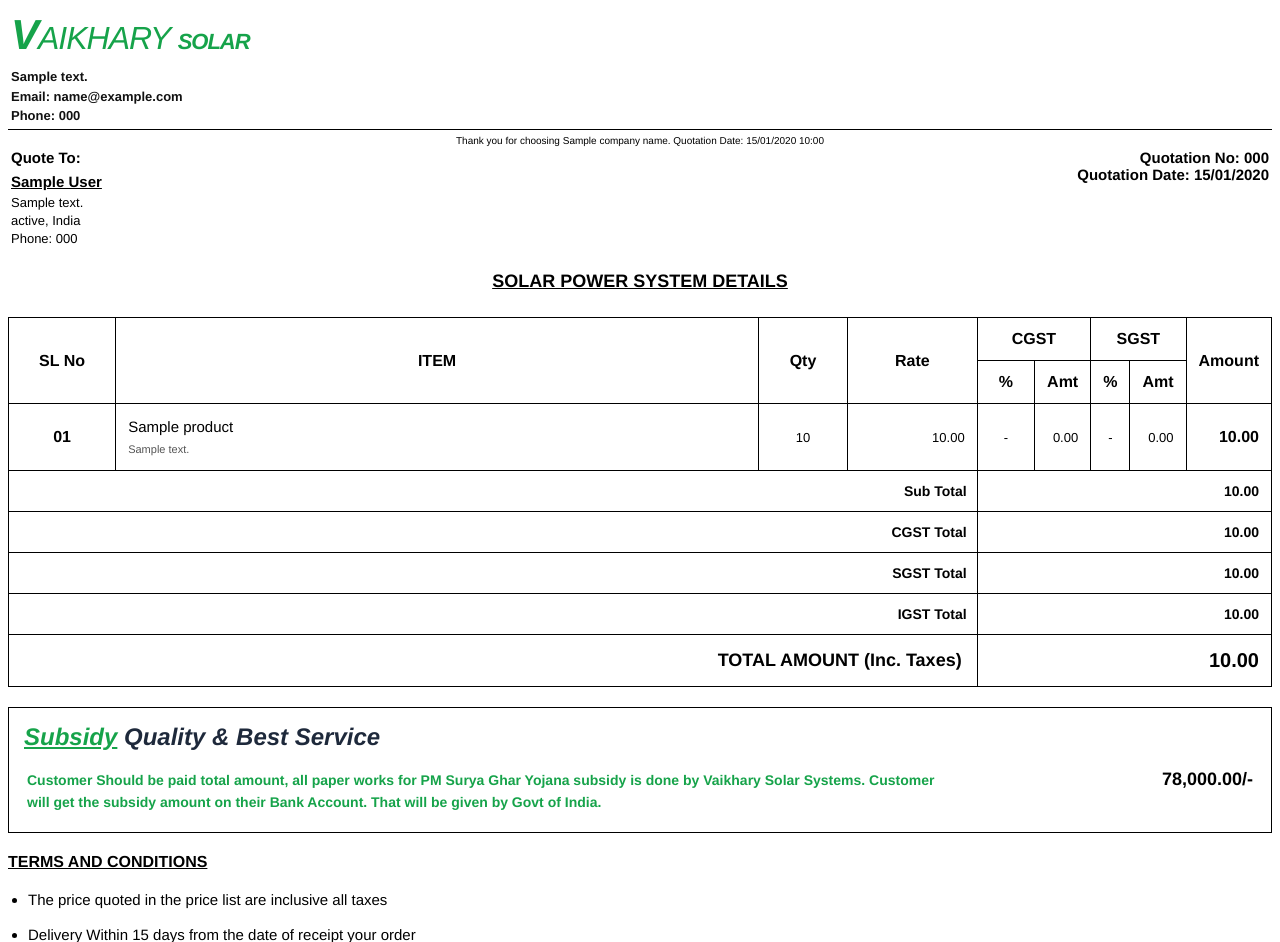
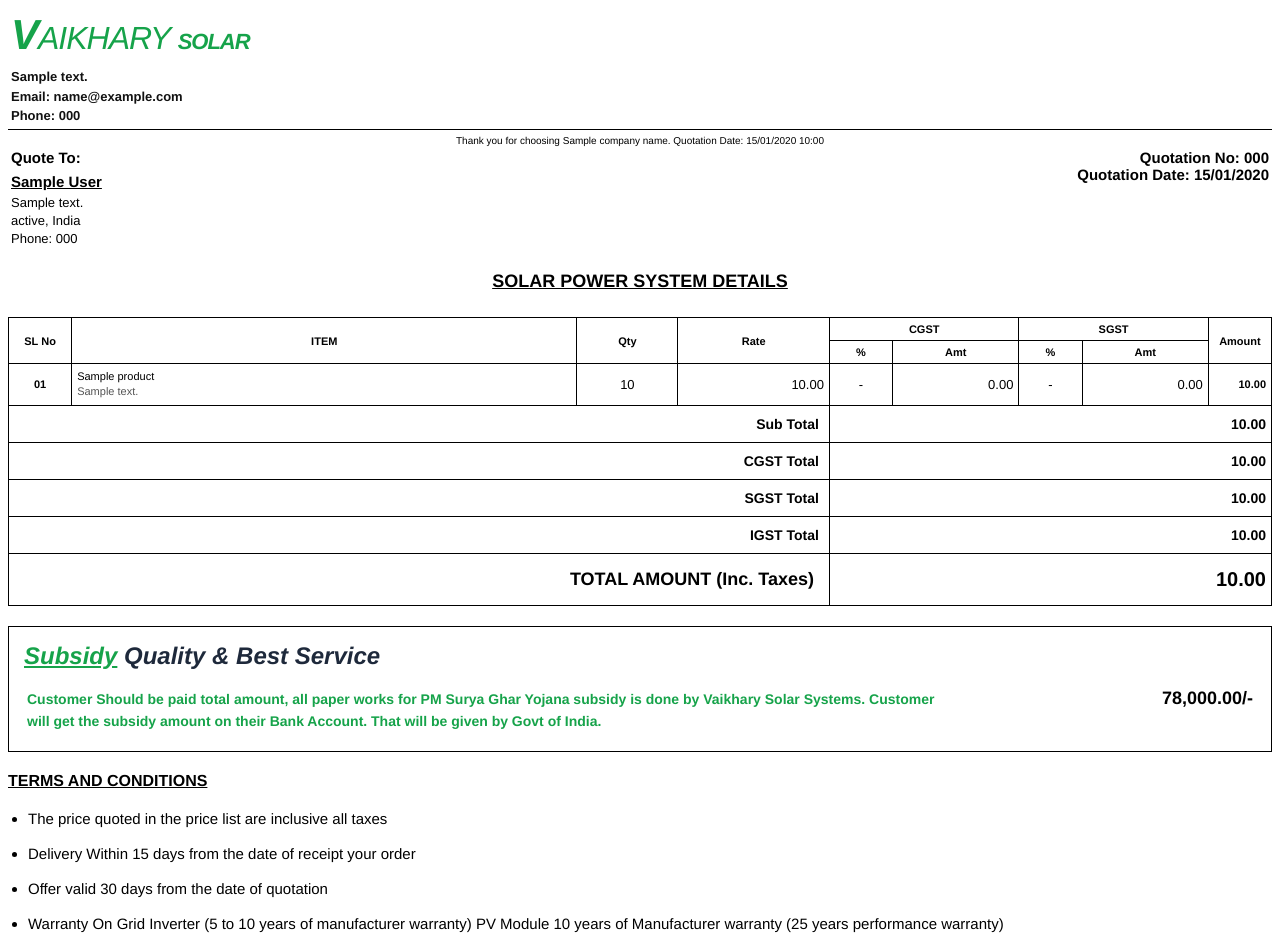
Before and after one commit to Adarsh-M-Nair/Solar-Billing-Software, a Django app: template backend/api/templates/api/quotation_pdf.html in a window 1280 px wide. Shown: the top 942 px of the page. Run offline with Django 5.2, Linux system fonts and the light colour scheme; tables that the repository leaves empty hold one stand-in row (values such as "Sample post"); the template is opened without the code that fills it: values that come from a table or form of the project are taken from there, most other values are stand-ins (such as "Sample title", 1, 10 or a date in 2020).

Commit message:
Fix PDF layout overflow and revert diagnostics

```diff
--- a/backend/api/templates/api/quotation_pdf.html
+++ b/backend/api/templates/api/quotation_pdf.html
@@ -127,33 +127,33 @@
         table.items-table th,
         table.items-table td {
             border: 1px solid #000;
-            padding: 12px;
+            padding: 5px;
         }
 
         table.items-table th {
             text-align: center;
             font-weight: bold;
-            font-size: 16px;
+            font-size: 11px;
         }
 
         td.sl-no {
-            width: 10%;
+            width: 5%;
             text-align: center;
             font-weight: bold;
-            font-size: 16px;
+            font-size: 11px;
         }
 
         td.item-desc {
-            width: 65%;
-            font-size: 15px;
+            width: 40%;
+            font-size: 11px;
             line-height: 1.4;
         }
 
         td.price {
-            width: 25%;
+            width: 15%;
             text-align: right;
             font-weight: bold;
-            font-size: 16px;
+            font-size: 11px;
             vertical-align: middle;
         }
 
```
Also changed, not shown: backend/api/views.py (+16 -24 lines).
